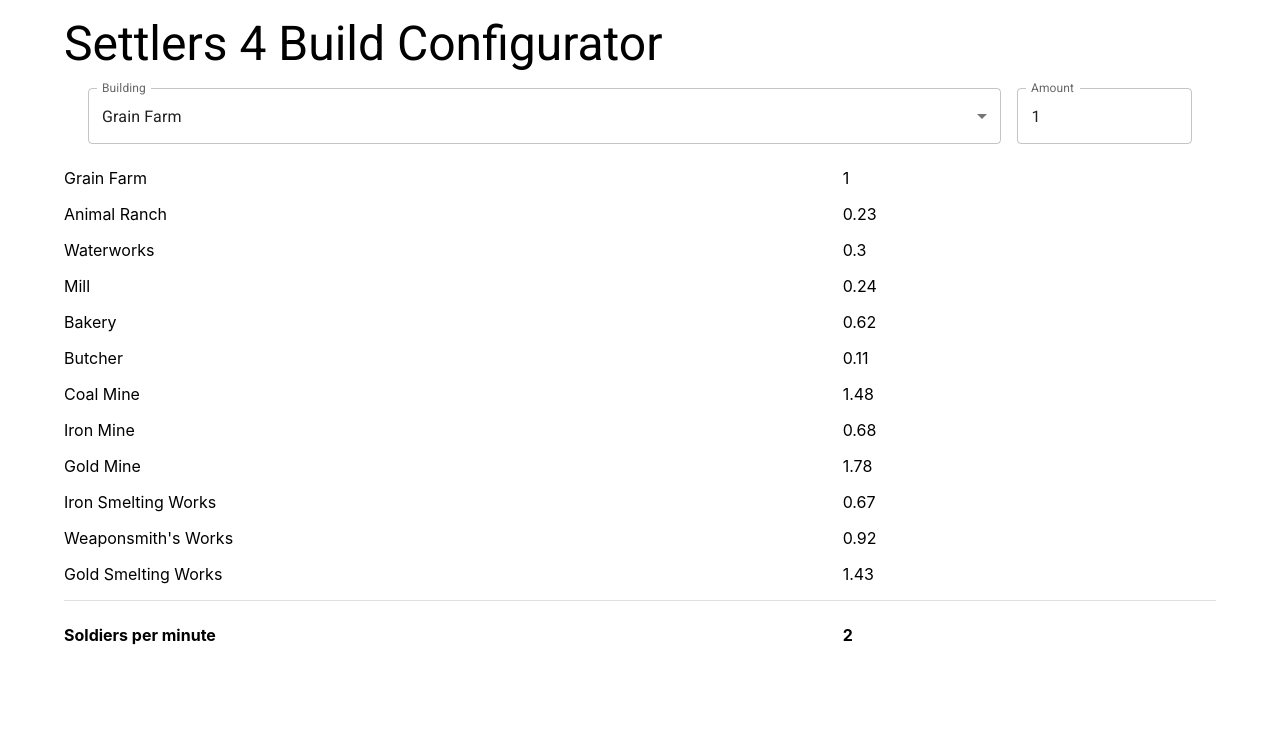
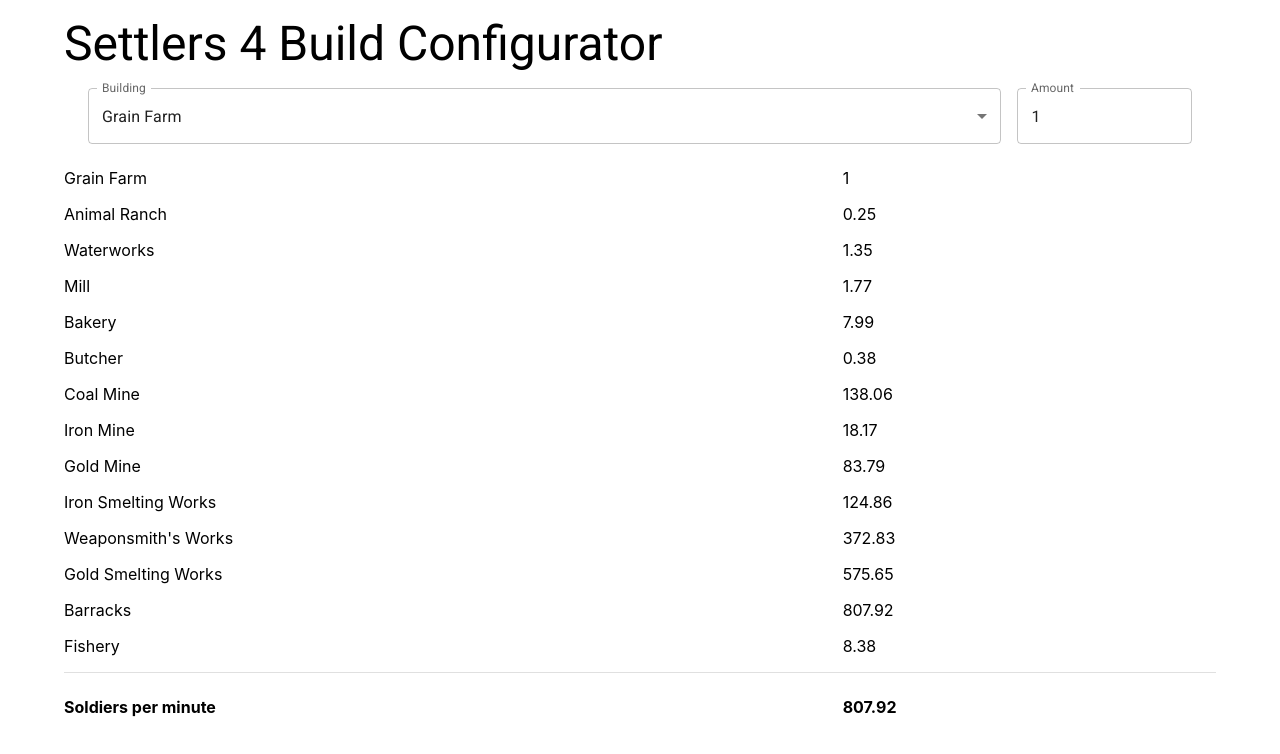
Before and after one commit to Sir-hennihau/Settlers-4-Build-Configurator, a React (Create React App) app: page / in a window 1280 px wide. Shown: the top 754 px of the page. Built offline with nearby package versions, Linux system fonts and the light colour scheme.

Commit message:
WIP dynamic calculations, but bugged

```diff
--- a/src/components/building-output/buildingOutput.tsx
+++ b/src/components/building-output/buildingOutput.tsx
@@ -1,13 +1,38 @@
 import { Grid } from "@mui/material";
+import { OutputItem } from "./components/outputItem";
 import { BUILDINGS } from "../../data/buildings";
-import { OutputItem } from "./components/outputItem";
+import { useAppSelector } from "../../store/hooks";
+import { selectBuildingSelection } from "../../store/building-selection/buildingSelectionSlice";
+import { selectConfig } from "../../store/config-store/configSlice";
+import { calculateProductionRequirements } from "../../helpers/calculateProductionRequirements";
 
 export const BuildingOutput = () => {
+  const { selectedBuilding, buildingAmount } = useAppSelector(
+    selectBuildingSelection
+  );
+  const { productionChain } = useAppSelector(selectConfig);
+
+  // Calculate required amounts for each building
+  const requirements = selectedBuilding
+    ? calculateProductionRequirements(
+        selectedBuilding,
+        buildingAmount,
+        productionChain
+      )
+    : {};
+
   return (
     <Grid container spacing={2} sx={{ marginTop: 1 }}>
-      {BUILDINGS.map((building) => (
-        <OutputItem building={building} key={building.label} />
-      ))}
+      {BUILDINGS.map((building) => {
+        const requiredAmount = requirements[building.type] || 0;
+        return (
+          <OutputItem
+            building={building}
+            requiredAmount={requiredAmount}
+            key={building.type}
+          />
+        );
+      })}
     </Grid>
   );
 };
--- a/src/components/building-output/components/outputItem.tsx
+++ b/src/components/building-output/components/outputItem.tsx
@@ -1,23 +1,14 @@
 import { Grid } from "@mui/material";
 import { getPreviewString } from "../../../helpers/getPreviewString";
-import { selectConfig } from "../../../store/config-store/configSlice";
-import { useAppSelector } from "../../../store/hooks";
-import { Building } from "../../../types/building";
+import { BuildingInfo } from "../../../data/buildings";
 
 interface OutputItemProps {
-  building: Building;
+  building: BuildingInfo;
+  requiredAmount: number;
 }
 
-export const OutputItem = ({ building }: OutputItemProps) => {
-  // --- STATE ---
-
-  const { soldiersPerMinute } = useAppSelector(selectConfig);
-
-  // --- RENDER ---
-
-  const buildingAmountString = getPreviewString(
-    building.multiplier * soldiersPerMinute
-  );
+export const OutputItem = ({ building, requiredAmount }: OutputItemProps) => {
+  const buildingAmountString = getPreviewString(requiredAmount);
 
   return (
     <>
--- a/src/components/solders-per-minute-info/soldiersPerMinuteInfo.tsx
+++ b/src/components/solders-per-minute-info/soldiersPerMinuteInfo.tsx
@@ -1,12 +1,45 @@
 import { Divider, Grid } from "@mui/material";
 import { getPreviewString } from "../../helpers/getPreviewString";
 import { selectConfig } from "../../store/config-store/configSlice";
+import { selectBuildingSelection } from "../../store/building-selection/buildingSelectionSlice";
 import { useAppSelector } from "../../store/hooks";
+import { calculateProductionRequirements } from "../../helpers/calculateProductionRequirements";
+import { romasProductionConfig } from "../../data/romasConfig";
 
 export const SoldiersPerMinuteInfo = () => {
   // --- STATE ---
 
-  const { soldiersPerMinute } = useAppSelector(selectConfig);
+  const { productionChain } = useAppSelector(selectConfig);
+  const { selectedBuilding, buildingAmount } = useAppSelector(
+    selectBuildingSelection
+  );
+
+  // Calculate soldiers per minute based on the production chain
+  let soldiersPerMinute = 0;
+
+  if (selectedBuilding) {
+    const requirements = calculateProductionRequirements(
+      selectedBuilding,
+      buildingAmount,
+      productionChain
+    );
+
+    // Find if weaponSmith and goldSmelt are in the requirements (needed for soldiers)
+    const weaponSmithAmount = requirements["weaponSmith"] || 0;
+    const goldSmeltAmount = requirements["goldSmelt"] || 0;
+
+    if (weaponSmithAmount > 0 && goldSmeltAmount > 0) {
+      // Calculate soldiers per minute based on weapon and gold production
+      // 1 weapon + 2 gold bars = 1 soldier
+      const weaponsPerMinute =
+        weaponSmithAmount * romasProductionConfig.weaponSmith.out;
+      const goldBarsPerMinute =
+        goldSmeltAmount * romasProductionConfig.goldSmelt.out;
+
+      // Limiting factor determines soldiers per minute
+      soldiersPerMinute = Math.min(weaponsPerMinute, goldBarsPerMinute / 2);
+    }
+  }
 
   // --- RENDER ---
 
--- a/src/data/buildings.ts
+++ b/src/data/buildings.ts
@@ -1,17 +1,23 @@
-import { Building } from "../types/building";
+import { BuildingType } from "../types/production";
 
-export const BUILDINGS: Building[] = [
-  { label: "Grain Farm", multiplier: 0.5 },
-  { label: "Animal Ranch", multiplier: 0.117 },
-  { label: "Waterworks", multiplier: 0.15 },
-  { label: "Mill", multiplier: 0.118 },
-  { label: "Bakery", multiplier: 0.308 },
-  { label: "Butcher", multiplier: 0.056 },
-  // { label: "Fisher", multiplier: 1 },
-  { label: "Coal Mine", multiplier: 0.738 },
-  { label: "Iron Mine", multiplier: 0.34 },
-  { label: "Gold Mine", multiplier: 0.89 },
-  { label: "Iron Smelting Works", multiplier: 0.335 },
-  { label: "Weaponsmith's Works", multiplier: 0.461 },
-  { label: "Gold Smelting Works", multiplier: 0.713 },
+export interface BuildingInfo {
+  type: BuildingType;
+  label: string;
+}
+
+export const BUILDINGS: BuildingInfo[] = [
+  { type: "grainFarm", label: "Grain Farm" },
+  { type: "animalFarm", label: "Animal Ranch" },
+  { type: "waterworks", label: "Waterworks" },
+  { type: "mill", label: "Mill" },
+  { type: "bakery", label: "Bakery" },
+  { type: "butcher", label: "Butcher" },
+  { type: "coalMine", label: "Coal Mine" },
+  { type: "ironMine", label: "Iron Mine" },
+  { type: "goldMine", label: "Gold Mine" },
+  { type: "ironSmelt", label: "Iron Smelting Works" },
+  { type: "weaponSmith", label: "Weaponsmith's Works" },
+  { type: "goldSmelt", label: "Gold Smelting Works" },
+  { type: "barracks", label: "Barracks" },
+  { type: "fishery", label: "Fishery" },
 ];
--- a/src/data/romasConfig.ts
+++ b/src/data/romasConfig.ts
@@ -2,17 +2,18 @@
 import { CivilizationProductionRate } from "../types/production";
 
 export const romasProductionConfig: CivilizationProductionRate = {
-  "grain farm": { in: 1.768, out: 1.768 },
-  mill: { in: 4.519, out: 4.519 },
-  bakery: { in: 1.728, out: 1.728 },
-  animalFarm: { in: 2.006, out: 1.504 },
-  butcher: { in: 4.747, out: 4.747 },
-  waterworks: { in: 5.909, out: 5.909 },
-  cacheCoalMine: { in: 0.687, out: 6.87 },
-  ironMine: { in: 0.687, out: 6.87 },
-  goldMine: { in: 0.687, out: 6.87 },
-  stoneMine: { in: 0.687, out: 6.87 },
-  goldSmelt: { in: 2.807, out: 2.807 },
-  ironSmelt: { in: 2.986, out: 2.986 },
-  weaponSmith: { in: 2.167, out: 2.167 },
+  grainFarm: { in: 1.768, out: 1.768, producedGood: "grain" },
+  mill: { in: 4.519, out: 4.519, producedGood: "weat" },
+  bakery: { in: 1.728, out: 1.728, producedGood: "bread" },
+  animalFarm: { in: 2.006, out: 1.504, producedGood: "animal" },
+  butcher: { in: 4.747, out: 4.747, producedGood: "meat" },
+  waterworks: { in: 5.909, out: 5.909, producedGood: "water" },
+  coalMine: { in: 0.687, out: 6.87, producedGood: "coal" },
+  ironMine: { in: 0.687, out: 6.87, producedGood: "ironOre" },
+  goldMine: { in: 0.687, out: 6.87, producedGood: "goldOre" },
+  goldSmelt: { in: 2.807, out: 2.807, producedGood: "goldBar" },
+  ironSmelt: { in: 2.986, out: 2.986, producedGood: "ironBar" },
+  weaponSmith: { in: 2.167, out: 2.167, producedGood: "weapon" },
+  barracks: { in: 1, out: 1, producedGood: "soldierT3" },
+  fishery: { in: 1, out: 1, producedGood: "fish" },
 };
--- /dev/null
+++ b/src/helpers/calculateProductionRequirements.ts
@@ -0,0 +1,87 @@
+import { ProductionChain, BuildingType } from "../types/production";
+import { romasProductionConfig } from "../data/romasConfig";
+
+export interface ProductionRequirements {
+  [buildingType: string]: number;
+}
+
+export const calculateProductionRequirements = (
+  selectedBuilding: BuildingType,
+  buildingAmount: number,
+  productionChain: ProductionChain
+): ProductionRequirements => {
+  // First, calculate the baseline requirements for 1 T3 soldier per minute
+  const baselineRequirements = calculateBaselineRequirements(productionChain);
+
+  // Find the baseline amount for the selected building
+  const baselineAmount = baselineRequirements[selectedBuilding] || 0;
+
+  if (baselineAmount === 0) {
+    // If the selected building is not part of the T3 soldier chain, just return it
+    return { [selectedBuilding]: buildingAmount };
+  }
+
+  // Calculate the scaling factor based on user input
+  const scalingFactor = buildingAmount / baselineAmount;
+
+  // Scale all requirements
+  const requirements: ProductionRequirements = {};
+  for (const [building, amount] of Object.entries(baselineRequirements)) {
+    requirements[building] = amount * scalingFactor;
+  }
+
+  return requirements;
+};
+
+function calculateBaselineRequirements(
+  productionChain: ProductionChain
+): ProductionRequirements {
+  const requirements: ProductionRequirements = {};
+  const requiredResources: { [resource: string]: number } = {};
+
+  // Start with the goal: 1 T3 soldier per minute
+  requiredResources["soldierT3"] = 1;
+
+  // Work backwards through the production chain
+  const processedBuildings = new Set<string>();
+
+  while (Object.keys(requiredResources).length > 0) {
+    const nextRequiredResources: { [resource: string]: number } = {};
+
+    for (const [resource, amount] of Object.entries(requiredResources)) {
+      // Find which building produces this resource
+      const producingRule = productionChain.find((rule) =>
+        rule.outputs.some((output) => output.resource === resource)
+      );
+
+      if (producingRule && !processedBuildings.has(producingRule.building)) {
+        const buildingConfig =
+          romasProductionConfig[producingRule.building as BuildingType];
+
+        if (buildingConfig) {
+          // Calculate how many buildings we need to produce the required amount
+          const requiredBuildings = amount / buildingConfig.out;
+          requirements[producingRule.building] =
+            (requirements[producingRule.building] || 0) + requiredBuildings;
+
+          // Add this building's input requirements
+          for (const input of producingRule.inputs) {
+            const inputAmount = requiredBuildings * input.amount;
+            nextRequiredResources[input.resource] =
+              (nextRequiredResources[input.resource] || 0) + inputAmount;
+          }
+
+          processedBuildings.add(producingRule.building);
+        }
+      }
+    }
+
+    // Move to next level
+    Object.keys(requiredResources).forEach(
+      (key) => delete requiredResources[key]
+    );
+    Object.assign(requiredResources, nextRequiredResources);
+  }
+
+  return requirements;
+}
--- /dev/null
+++ b/src/store/building-selection/buildingSelectionSlice.ts
@@ -0,0 +1,38 @@
+import { createSlice, PayloadAction } from "@reduxjs/toolkit";
+import { RootState } from "../store";
+import { BuildingType } from "../../types/production";
+
+export interface BuildingSelectionState {
+  selectedBuilding: BuildingType | null;
+  buildingAmount: number;
+}
+
+const initialState: BuildingSelectionState = {
+  selectedBuilding: null,
+  buildingAmount: 1,
+};
+
+export const buildingSelectionSlice = createSlice({
+  name: "buildingSelection",
+  initialState,
+  reducers: {
+    setSelectedBuilding: (state, action: PayloadAction<BuildingType>) => {
+      state.selectedBuilding = action.payload;
+    },
+    setBuildingAmount: (state, action: PayloadAction<number>) => {
+      state.buildingAmount = action.payload;
+    },
+    resetSelection: (state) => {
+      state.selectedBuilding = null;
+      state.buildingAmount = 1;
+    },
+  },
+});
+
+export const { setSelectedBuilding, setBuildingAmount, resetSelection } =
+  buildingSelectionSlice.actions;
+
+export const selectBuildingSelection = (state: RootState) =>
+  state.buildingSelection;
+
+export default buildingSelectionSlice.reducer;
--- a/src/store/config-store/configSlice.ts
+++ b/src/store/config-store/configSlice.ts
@@ -1,6 +1,7 @@
 import { createSlice, PayloadAction } from "@reduxjs/toolkit";
 import { RootState } from "../../store/store";
 import { ProductionChain } from "../../types/production";
+import { romasProductionConfig } from "../../data/romasConfig";
 
 export interface ConfigState {
   soldiersPerMinute: number;
@@ -11,10 +12,30 @@ const initialState: ConfigState = {
   soldiersPerMinute: 1,
   productionChain: [
     {
+      building: "grainFarm",
+      inputs: [],
+      outputs: [{ resource: "grain", amount: 1 }],
+    },
+    {
+      building: "waterworks",
+      inputs: [],
+      outputs: [{ resource: "water", amount: 1 }],
+    },
+    {
       building: "animalFarm",
       inputs: [
-        { resource: "grain", amount: "x" },
-        { resource: "water", amount: "x" },
+        {
+          resource: "grain",
+          amount:
+            romasProductionConfig.animalFarm.in /
+            romasProductionConfig.animalFarm.out,
+        },
+        {
+          resource: "water",
+          amount:
+            romasProductionConfig.animalFarm.in /
+            romasProductionConfig.animalFarm.out,
+        },
       ],
       outputs: [{ resource: "animal", amount: 1 }],
     },
@@ -38,17 +59,38 @@ const initialState: ConfigState = {
     },
     {
       building: "coalMine",
-      inputs: [{ resource: "bread", amount: "x" }],
+      inputs: [
+        {
+          resource: "bread",
+          amount:
+            romasProductionConfig.coalMine.in /
+            romasProductionConfig.coalMine.out,
+        },
+      ],
       outputs: [{ resource: "coal", amount: 1 }],
     },
     {
       building: "ironMine",
-      inputs: [{ resource: "meat", amount: "x" }],
+      inputs: [
+        {
+          resource: "meat",
+          amount:
+            romasProductionConfig.ironMine.in /
+            romasProductionConfig.ironMine.out,
+        },
+      ],
       outputs: [{ resource: "ironOre", amount: 1 }],
     },
     {
       building: "goldMine",
-      inputs: [{ resource: "fish", amount: "x" }],
+      inputs: [
+        {
+          resource: "fish",
+          amount:
+            romasProductionConfig.goldMine.in /
+            romasProductionConfig.goldMine.out,
+        },
+      ],
       outputs: [{ resource: "goldOre", amount: 1 }],
     },
     {
@@ -76,7 +118,12 @@ const initialState: ConfigState = {
       outputs: [{ resource: "goldBar", amount: 1 }],
     },
     {
-      building: "soldierProduction",
+      building: "fishery",
+      inputs: [],
+      outputs: [{ resource: "fish", amount: 1 }],
+    },
+    {
+      building: "barracks",
       inputs: [
         { resource: "weapon", amount: 1 },
         { resource: "goldBar", amount: 2 },
--- a/src/store/store.ts
+++ b/src/store/store.ts
@@ -1,9 +1,11 @@
 import { configureStore, ThunkAction, Action } from "@reduxjs/toolkit";
 import configSlice from "./config-store/configSlice";
+import buildingSelectionSlice from "./building-selection/buildingSelectionSlice";
 
 export const store = configureStore({
   reducer: {
     config: configSlice,
+    buildingSelection: buildingSelectionSlice,
   },
 });
 
```
Also changed, not shown: src/components/building-input/buildingInput.tsx (+26 -19 lines), src/types/production.ts (+23 -5 lines).
